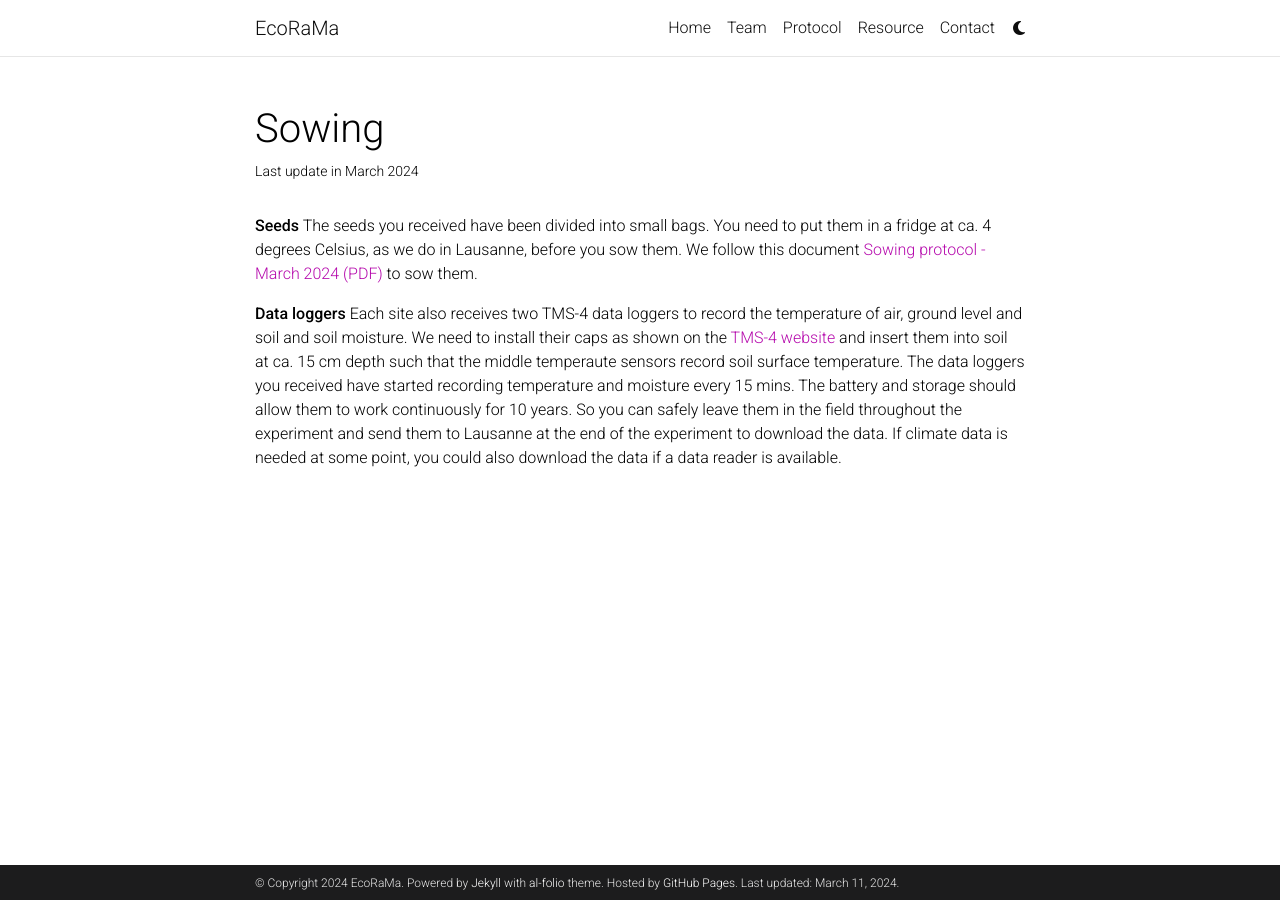
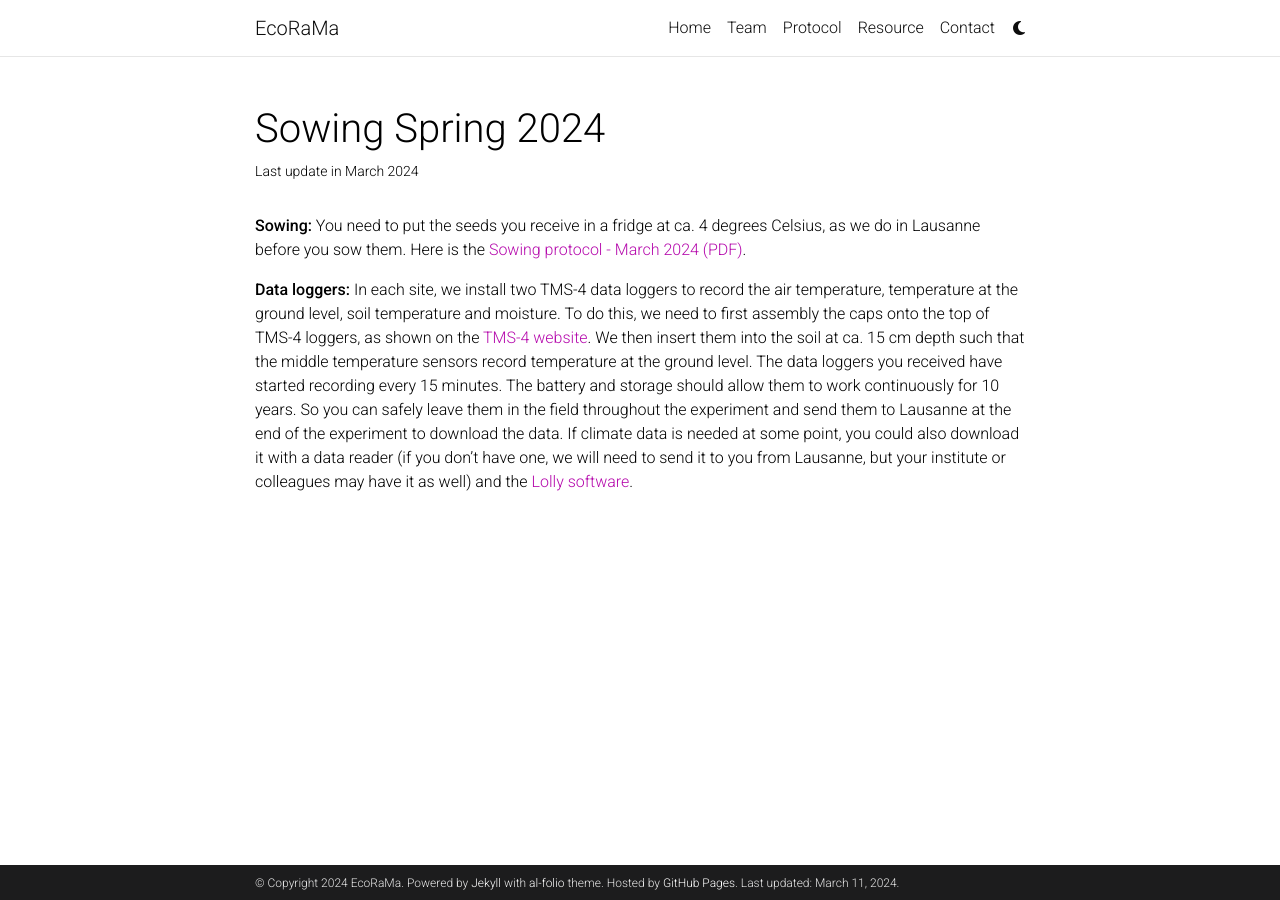
Before and after one commit to EcoRaMa/EcoRaMa.github.io, a Jekyll site: the page built from _projects/Sowing.md, in a window 1280 px wide. Built offline with Jekyll 4.4.1, drawn with Linux system fonts in a browser that asks for light colours; comment, search, counter and statistics services are not loaded; a style sheet for code colours, icons or effects is not loaded.

Commit message:
Update Sowing.md

```diff
--- a/_projects/Sowing.md
+++ b/_projects/Sowing.md
@@ -1,12 +1,12 @@
 ---
 layout: page
-title: Sowing
+title: Sowing Spring 2024
 description: Last update in March 2024
 img: assets/img/set-up.jpg
 importance: 2
 category: work
 ---
 
-**Seeds** The seeds you received have been divided into small bags. You need to put them in a fridge at ca. 4 degrees Celsius, as we do in Lausanne, before you sow them. We follow this document <a href="https://drive.google.com/file/d/11mZJjnlfJHpSKzIaNaXyvFToOeMgyQP7/view?usp=sharing" target="_blank">Sowing protocol - March 2024 (PDF)</a> to sow them.
+**Sowing:** You need to put the seeds you receive in a fridge at ca. 4 degrees Celsius, as we do in Lausanne before you sow them. Here is the <a href="https://drive.google.com/file/d/11mZJjnlfJHpSKzIaNaXyvFToOeMgyQP7/view?usp=sharing" target="_blank">Sowing protocol - March 2024 (PDF)</a>.
 
-**Data loggers** Each site also receives two TMS-4 data loggers to record the temperature of air, ground level and soil and soil moisture. We need to install their caps as shown on the <a href="https://tomst.com/web/en/systems/tms/tms-4/">TMS-4 website</a> and insert them into soil at ca. 15 cm depth such that the middle temperaute sensors record soil surface temperature. The data loggers you received have started recording temperature and moisture every 15 mins. The battery and storage should allow them to work continuously for 10 years. So you can safely leave them in the field throughout the experiment and send them to Lausanne at the end of the experiment to download the data. If climate data is needed at some point, you could also download the data if a data reader is available.
+**Data loggers:** In each site, we install two TMS-4 data loggers to record the air temperature, temperature at the ground level, soil temperature and moisture. To do this, we need to first assembly the caps onto the top of TMS-4 loggers, as shown on the <a href="https://tomst.com/web/en/systems/tms/tms-4/">TMS-4 website</a>. We then insert them into the soil at ca. 15 cm depth such that the middle temperature sensors record temperature at the ground level. The data loggers you received have started recording every 15 minutes. The battery and storage should allow them to work continuously for 10 years. So you can safely leave them in the field throughout the experiment and send them to Lausanne at the end of the experiment to download the data. If climate data is needed at some point, you could also download it with a data reader (if you don't have one, we will need to send it to you from Lausanne, but your institute or colleagues may have it as well) and the <a href="https://tomst.com/web/en/systems/tms/software/">Lolly software</a>.
```
